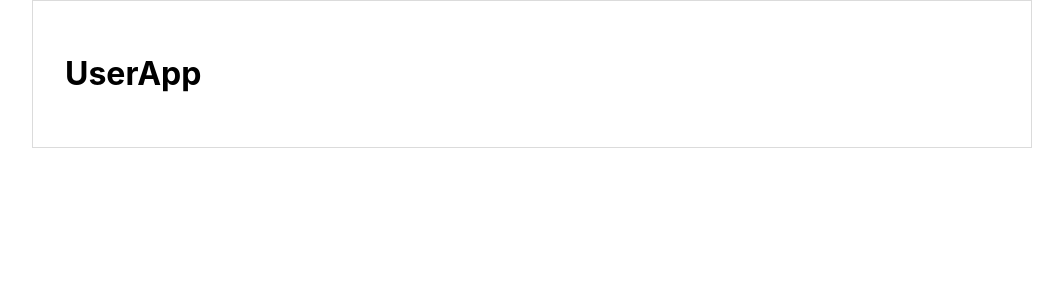
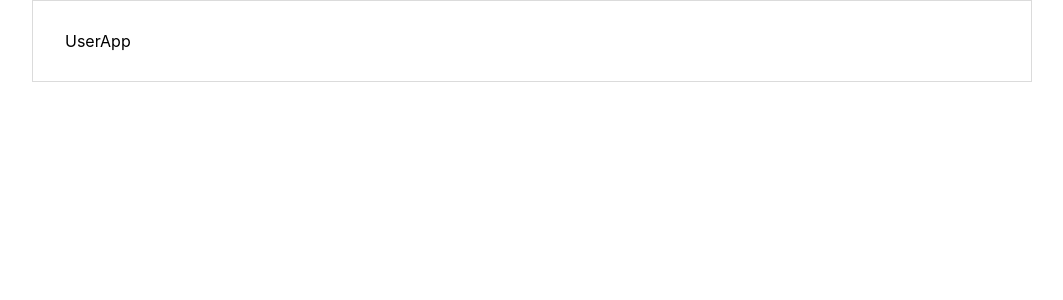
Before and after one commit to arin00github/velopert, a React (Create React App) app: page / in a window 1280 px wide. Shown: the top 300 px of the page, without its empty margins (108-1171 px from the left). Built offline with nearby package versions, Linux system fonts and the light colour scheme.

Commit message:
Add reset css file

```diff
--- /dev/null
+++ b/src/assets/css/reset.css
@@ -0,0 +1,51 @@
+html, body, div, span, applet, object, iframe,
+h1, h2, h3, h4, h5, h6, p, blockquote, pre,
+a, abbr, acronym, address, big, cite, code,
+del, dfn, em, img, ins, kbd, q, s, samp,
+small, strike, strong, sub, sup, tt, var,
+b, u, i, center,
+dl, dt, dd, ol, ul, li,
+fieldset, form, label, legend,
+table, caption, tbody, tfoot, thead, tr, th, td,
+article, aside, canvas, details, embed,
+figure, figcaption, footer, header, hgroup,
+menu, nav, output, ruby, section, summary,
+time, mark, audio, video {
+	margin: 0;
+	padding: 0;
+	border: 0;
+	font-size: 100%;
+	font: inherit;
+	vertical-align: baseline;
+}
+/* HTML5 display-role reset for older browsers */
+article, aside, details, figcaption, figure,
+footer, header, hgroup, menu, nav, section {
+	display: block;
+}
+body {
+	line-height: 1;
+}
+ol, ul {
+	list-style: none;
+}
+blockquote, q {
+	quotes: none;
+}
+blockquote:before, blockquote:after,
+q:before, q:after {
+	content: '';
+	content: none;
+}
+table {
+	border-collapse: collapse;
+	border-spacing: 0;
+}
+
+body {
+    font-family: -apple-system, BlinkMacSystemFont, 'Segoe UI', 'Roboto', 'Oxygen',
+      'Ubuntu', 'Cantarell', 'Fira Sans', 'Droid Sans', 'Helvetica Neue',
+      sans-serif;
+    -webkit-font-smoothing: antialiased;
+    -moz-osx-font-smoothing: grayscale;
+  }
--- a/src/index.css
+++ /dev/null
@@ -1,13 +0,0 @@
-body {
-  margin: 0;
-  font-family: -apple-system, BlinkMacSystemFont, 'Segoe UI', 'Roboto', 'Oxygen',
-    'Ubuntu', 'Cantarell', 'Fira Sans', 'Droid Sans', 'Helvetica Neue',
-    sans-serif;
-  -webkit-font-smoothing: antialiased;
-  -moz-osx-font-smoothing: grayscale;
-}
-
-code {
-  font-family: source-code-pro, Menlo, Monaco, Consolas, 'Courier New',
-    monospace;
-}
--- a/src/index.js
+++ b/src/index.js
@@ -1,6 +1,6 @@
 import React from 'react';
 import ReactDOM from 'react-dom';
-import './index.css';
+import './assets/css/reset.css';
 import App from './App';
 import reportWebVitals from './reportWebVitals';
 
```
